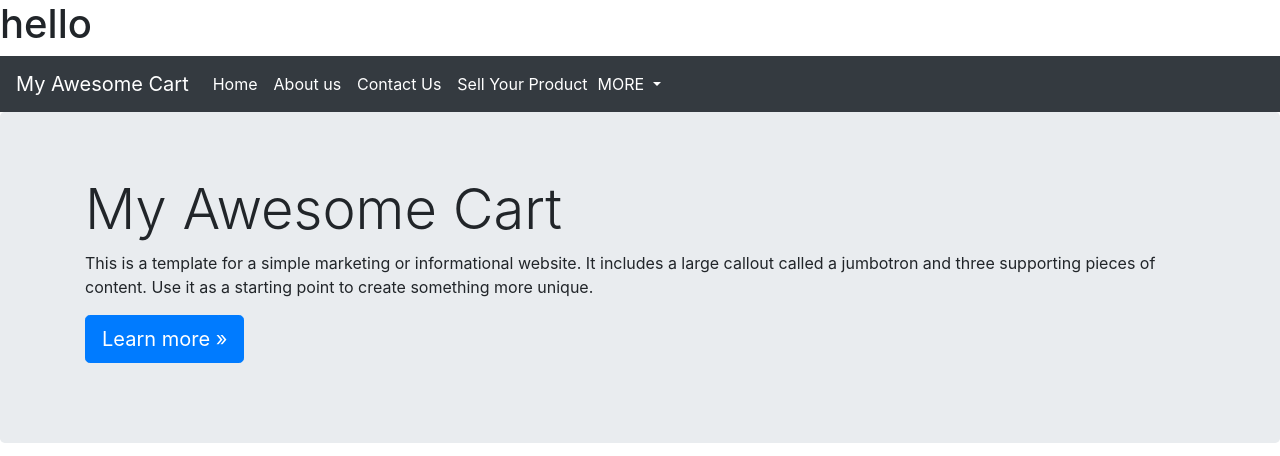
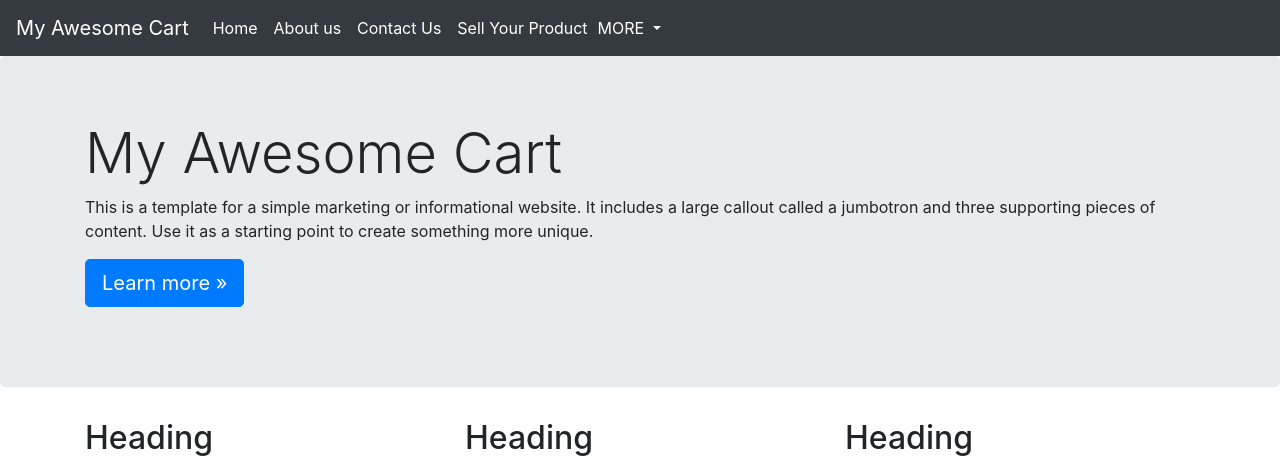
Before and after one commit to Amitabhraj/My-Shopping-Cart-Shopping, a Django app: page /shop/about/ in a window 1280 px wide. Shown: the top 456 px of the page. Run offline with Django 3.2, Linux system fonts and the light colour scheme; some libraries are stand-ins or nearby versions.

Commit message:
Update basic.html

```diff
--- a/templates/shop/basic.html
+++ b/templates/shop/basic.html
@@ -19,7 +19,6 @@
 
   </head>
   <body>
-    <h1>hello</h1>
     <nav class="navbar navbar-expand-lg navbar-dark bg-dark">
   <a class="navbar-brand" href="/shop">My Awesome Cart</a>
   <button class="navbar-toggler" type="button" data-toggle="collapse" data-target="#navbarSupportedContent" aria-controls="navbarSupportedContent" aria-expanded="false" aria-label="Toggle navigation">
```
